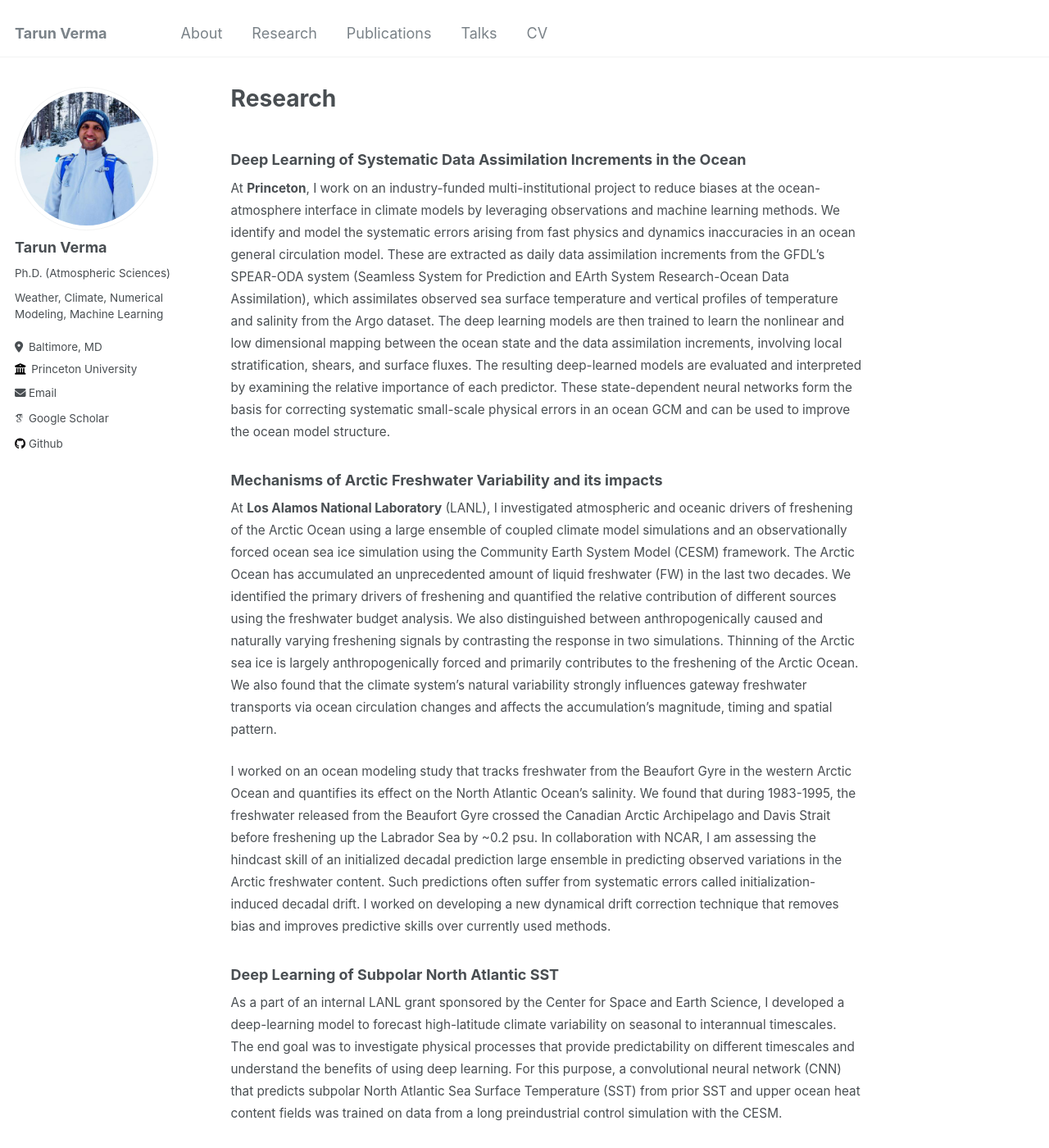
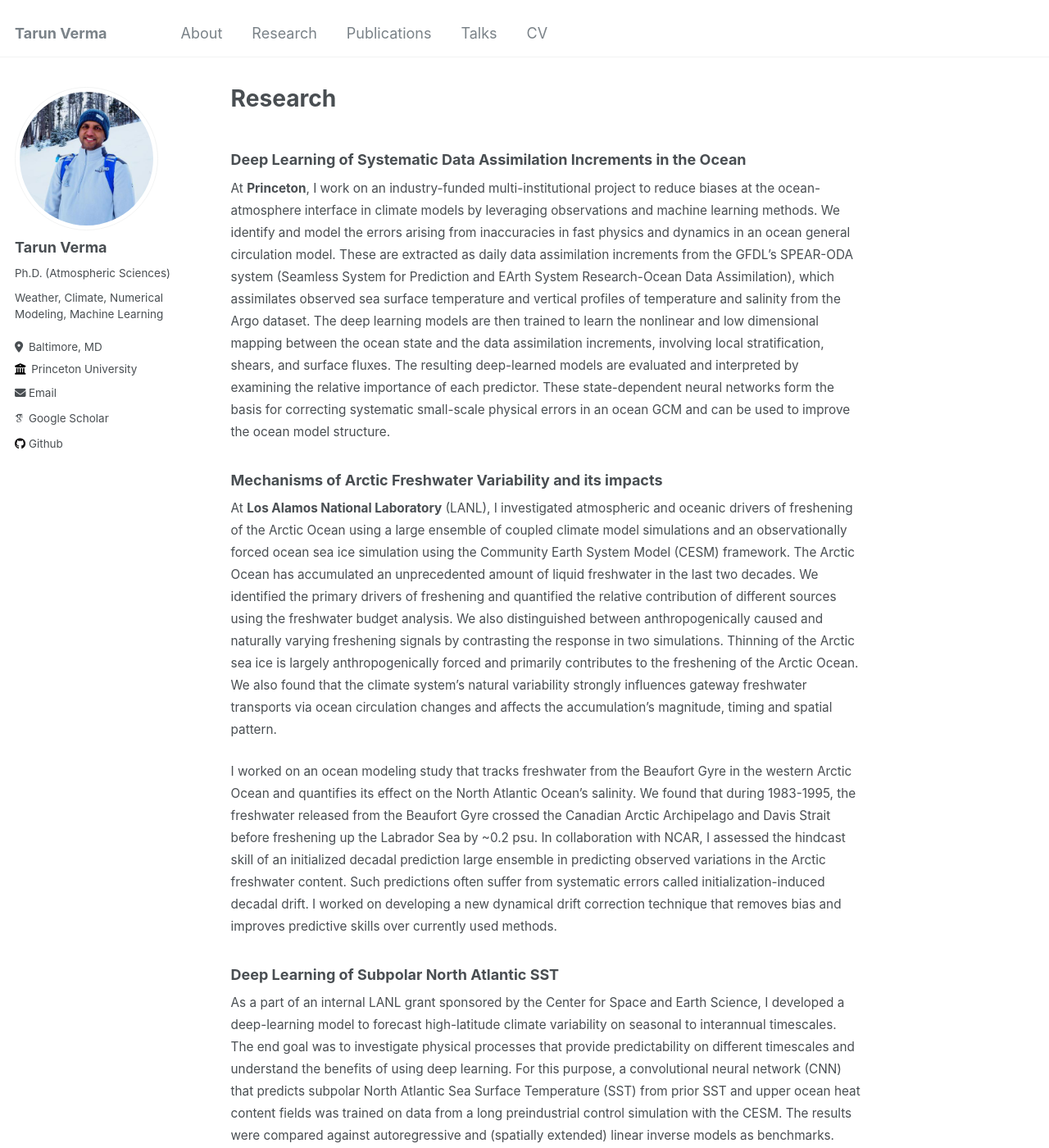
Before and after one commit to shiprock-1583/shiprock-1583.github.io, a Jekyll site: the page built from _pages/research.md, in a window 1280 px wide and 1400 px high. Shown: the whole window at 82% size. Built offline with Jekyll 4.4.1, drawn with Linux system fonts in a browser that asks for light colours; some web fonts are replaced; some of the changed text lies outside the part shown.

Commit message:
Update research.md

```diff
--- a/_pages/research.md
+++ b/_pages/research.md
@@ -4,15 +4,15 @@ title: "Research"
 author_profile: true
 ---
 ### Deep Learning of Systematic Data Assimilation Increments in the Ocean
-<span style="font-size:0.85em;"> At **Princeton**, I work on an industry-funded multi-institutional project to reduce biases at the ocean-atmosphere interface in climate models by leveraging observations and machine learning methods. We identify and model the systematic errors arising from fast physics and dynamics inaccuracies in an ocean general circulation model. These are extracted as daily data assimilation increments from the GFDL's SPEAR-ODA system (Seamless System for Prediction and EArth System Research-Ocean Data Assimilation), which assimilates observed sea surface temperature and vertical profiles of temperature and salinity from the Argo dataset. The deep learning models are then trained to learn the nonlinear and low dimensional mapping between the ocean state and the data assimilation increments, involving local stratification, shears, and surface fluxes. The resulting deep-learned models are evaluated and interpreted by examining the relative importance of each predictor. These state-dependent neural networks form the basis for correcting systematic small-scale physical errors in an ocean GCM and can be used to improve the ocean model structure. </span>
+<span style="font-size:0.85em;"> At **Princeton**, I work on an industry-funded multi-institutional project to reduce biases at the ocean-atmosphere interface in climate models by leveraging observations and machine learning methods. We identify and model the errors arising from inaccuracies in fast physics and dynamics in an ocean general circulation model. These are extracted as daily data assimilation increments from the GFDL's SPEAR-ODA system (Seamless System for Prediction and EArth System Research-Ocean Data Assimilation), which assimilates observed sea surface temperature and vertical profiles of temperature and salinity from the Argo dataset. The deep learning models are then trained to learn the nonlinear and low dimensional mapping between the ocean state and the data assimilation increments, involving local stratification, shears, and surface fluxes. The resulting deep-learned models are evaluated and interpreted by examining the relative importance of each predictor. These state-dependent neural networks form the basis for correcting systematic small-scale physical errors in an ocean GCM and can be used to improve the ocean model structure. </span>
 
 ### Mechanisms of Arctic Freshwater Variability and its impacts
-<span style="font-size:0.85em;"> At **Los Alamos National Laboratory** (LANL), I investigated atmospheric and oceanic drivers of freshening of the Arctic Ocean using a large ensemble of coupled climate model simulations and an observationally forced ocean sea ice simulation using the Community Earth System Model (CESM) framework. The Arctic Ocean has accumulated an unprecedented amount of liquid freshwater (FW) in the last two decades. We identified the primary drivers of freshening and quantified the relative contribution of different sources using the freshwater budget analysis. We also distinguished between anthropogenically caused and naturally varying freshening signals by contrasting the response in two simulations. Thinning of the Arctic sea ice is largely anthropogenically forced and primarily contributes to the freshening of the Arctic Ocean. We also found that the climate system's natural variability strongly influences gateway freshwater transports via ocean circulation changes and affects the accumulation's magnitude, timing and spatial pattern. </span>
+<span style="font-size:0.85em;"> At **Los Alamos National Laboratory** (LANL), I investigated atmospheric and oceanic drivers of freshening of the Arctic Ocean using a large ensemble of coupled climate model simulations and an observationally forced ocean sea ice simulation using the Community Earth System Model (CESM) framework. The Arctic Ocean has accumulated an unprecedented amount of liquid freshwater in the last two decades. We identified the primary drivers of freshening and quantified the relative contribution of different sources using the freshwater budget analysis. We also distinguished between anthropogenically caused and naturally varying freshening signals by contrasting the response in two simulations. Thinning of the Arctic sea ice is largely anthropogenically forced and primarily contributes to the freshening of the Arctic Ocean. We also found that the climate system's natural variability strongly influences gateway freshwater transports via ocean circulation changes and affects the accumulation's magnitude, timing and spatial pattern. </span>
 
-<span style="font-size:0.85em;"> I worked on an ocean modeling study that tracks freshwater from the Beaufort Gyre in the western Arctic Ocean and quantifies its effect on the North Atlantic Ocean's salinity. We found that during 1983-1995, the freshwater released from the Beaufort Gyre crossed the Canadian Arctic Archipelago and Davis Strait before freshening up the Labrador Sea by ~0.2 psu. In collaboration with NCAR, I am assessing the hindcast skill of an initialized decadal prediction large ensemble in predicting observed variations in the Arctic freshwater content. Such predictions often suffer from systematic errors called initialization-induced decadal drift. I worked on developing a new dynamical drift correction technique that removes bias and improves predictive skills over currently used methods. </span>
+<span style="font-size:0.85em;"> I worked on an ocean modeling study that tracks freshwater from the Beaufort Gyre in the western Arctic Ocean and quantifies its effect on the North Atlantic Ocean's salinity. We found that during 1983-1995, the freshwater released from the Beaufort Gyre crossed the Canadian Arctic Archipelago and Davis Strait before freshening up the Labrador Sea by ~0.2 psu. In collaboration with NCAR, I assessed the hindcast skill of an initialized decadal prediction large ensemble in predicting observed variations in the Arctic freshwater content. Such predictions often suffer from systematic errors called initialization-induced decadal drift. I worked on developing a new dynamical drift correction technique that removes bias and improves predictive skills over currently used methods. </span>
 
 ### Deep Learning of Subpolar North Atlantic SST
-<span style="font-size:0.85em;">As a part of an internal LANL grant sponsored by the Center for Space and Earth Science, I developed a deep-learning model to forecast high-latitude climate variability on seasonal to interannual timescales. The end goal was to investigate physical processes that provide predictability on different timescales and understand the benefits of using deep learning. For this purpose, a convolutional neural network (CNN) that predicts subpolar North Atlantic Sea Surface Temperature (SST) from prior SST and upper ocean heat content fields was trained on data from a long preindustrial control simulation with the CESM. </span>
+<span style="font-size:0.85em;">As a part of an internal LANL grant sponsored by the Center for Space and Earth Science, I developed a deep-learning model to forecast high-latitude climate variability on seasonal to interannual timescales. The end goal was to investigate physical processes that provide predictability on different timescales and understand the benefits of using deep learning. For this purpose, a convolutional neural network (CNN) that predicts subpolar North Atlantic Sea Surface Temperature (SST) from prior SST and upper ocean heat content fields was trained on data from a long preindustrial control simulation with the CESM. The results were compared against autoregressive and (spatially extended) linear inverse models as benchmarks. </span>
 
 ### Climate Extremes and Tropical Ocean Dynamical Response to Sulfate Aerosols
-<span style="font-size:0.85em;"> My Ph.D. research at **Texas A&M University** included i) investigating the effect of sea surface temperature and synoptic variability on climate extremes over the continental United States using the Weather Research Forecasting model and ii) investigating aerosols' impact on tropical climate using the hierarchy of CESM simulations. In the first part, I studied the remote effect of SST interannual variability on precipitation and temperature extremes over the United States. The impact of propagating synoptic disturbances on the simulated mean state was also studied by changing the western lateral boundary conditions. The second part was carried out in collaboration with the Oak Ridge National Laboratory. I studied coupled ocean-atmosphere processes over the tropical Pacific and how anthropogenic sulfate aerosols affect them. The possibility of sulfate emissions from Asia as a potential source of seasonal-interannual predictability through its impact on ENSO dynamics was explored in this work. As a part of this work, I performed and analyzed a large ensemble of coupled and uncoupled climate model experiments using CESM. I completed all the simulations on the local high-performance cluster from the ground up. </span>
+<span style="font-size:0.85em;"> My Ph.D. research at **Texas A&M University** included i) investigating the effect of sea surface temperature and synoptic variability on climate extremes over the continental United States using the Weather Research Forecasting model and ii) investigating aerosols' impact on tropical climate using the hierarchy of CESM simulations. In the first part, I studied the remote effect of SST interannual variability on precipitation and temperature extremes over the United States. The impact of propagating synoptic disturbances on the simulated mean state was also studied by changing the western lateral boundary conditions. The second part was carried out in collaboration with the Oak Ridge National Laboratory. I studied coupled ocean-atmosphere processes over the tropical Pacific and how anthropogenic sulfate aerosols affect them. The possibility of sulfate emissions from Asia as a potential source of seasonal-interannual predictability through its impact on ENSO dynamics was explored in this work. As a part of this work, I performed and analyzed a large ensemble of coupled and uncoupled climate model experiments using CESM. </span>
```
